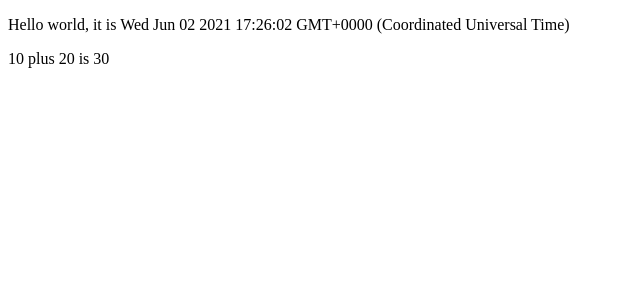
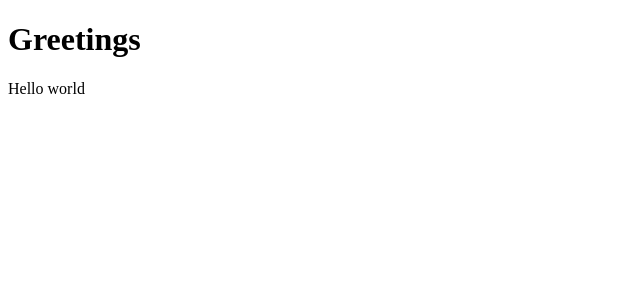
Before and after one commit to 1Maria/part1, a React (Create React App) app: page / in a window 1280 px wide. Shown: the top 300 px of the page, without its empty margins (0-640 px from the left). Built offline with nearby package versions, Linux system fonts and the light colour scheme.

Commit message:
Define Hello component and use it inside App

```diff
--- a/src/App.js
+++ b/src/App.js
@@ -1,16 +1,18 @@
 import React from 'react';
 
-const App = () => {
-  const now = new Date();
-  const a = 10;
-  const b = 20;
-
+const Hello = () => {
   return (
     <div>
-      <p>Hello world, it is {now.toString()}</p>
-      <p>
-        {a} plus {b} is {a + b}
-      </p>
+      <p>Hello world</p>
+    </div>
+  )
+}
+
+const App = () => {
+  return (
+    <div>
+      <h1>Greetings</h1>
+      <Hello />
     </div>
   )
 }
```
